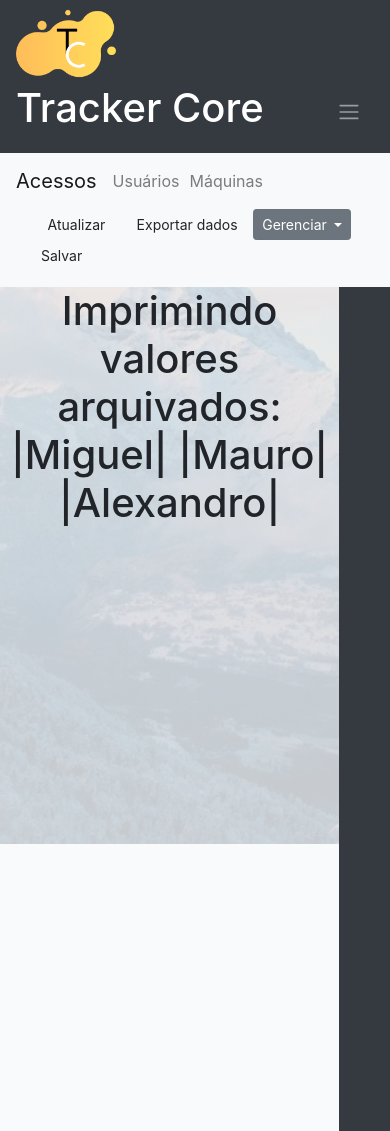
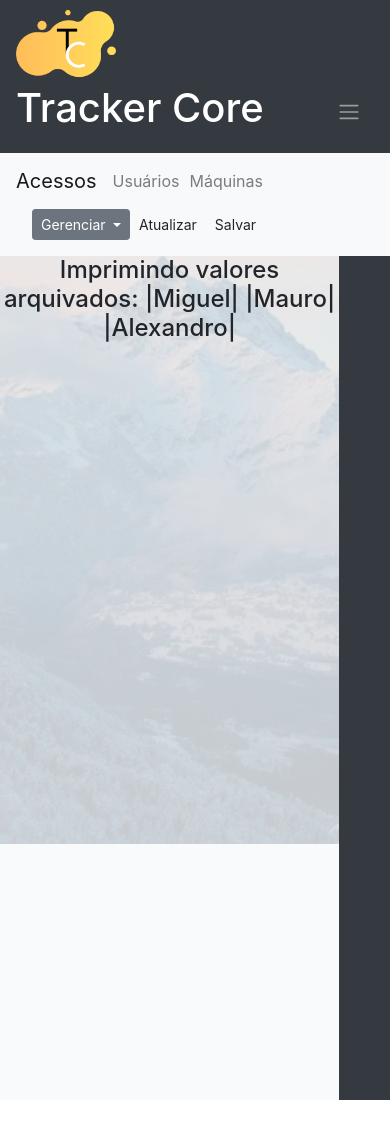
Before and after one commit to CoreIFAL/Tracker-Core, a Flask app: page / in a window 390 px wide. After the commit the page ends 1100 px from the top, so only its background shows below. Run offline with Flask 2, Linux system fonts and the light colour scheme; some libraries are stand-ins or nearby versions.

Commit message:
Responsive adaptates

```diff
--- a/app/templates/index.html
+++ b/app/templates/index.html
@@ -70,9 +70,6 @@
                       <div class="nav navbar">
                         <li class="nav-item dropdown">
                           <div class="dropdown-content">
-                            <li><a class="btn btn-prymary btn-sm" href="#">Atualizar</a></li>
-                            <li><div class="dropdown-divider"></div></li>
-                            <li><a class="btn btn-prymary btn-sm" href="#">Exportar dados</a></li>
                             <li class="nav-item dropdown">
                                     <a class="btn btn-secondary btn-sm dropdown-toggle" href="#" id="navbarDropdown" role="button" data-toggle="dropdown" aria-haspopup="true" aria-expanded="false">
                                       Gerenciar
@@ -84,6 +81,7 @@
                                       <a class="dropdown-item" href="#">Algo mais aqui</a>
                                     </div>
                                 </li>
+                            <li><a class="btn btn-prymary btn-sm" href="#">Atualizar</a></li>
                             <li><div class="dropdown-divider"></div></li>
                             <li><a class="btn btn-prymary btn-sm" href="#">Salvar</a></li>
                         </div>
@@ -94,12 +92,12 @@
         <div class="corpo">
 
             <div class="containers">
-                <h1 class="center">
+                <h4 class="center">
                     Imprimindo valores arquivados:
                     {% for user in users %}
                         {{"|" + user["username"] + "|"}}
                     {% endfor %}
-                </h1>
+                </h4>
             </div>
             <div class="containerLateral">
 
```
